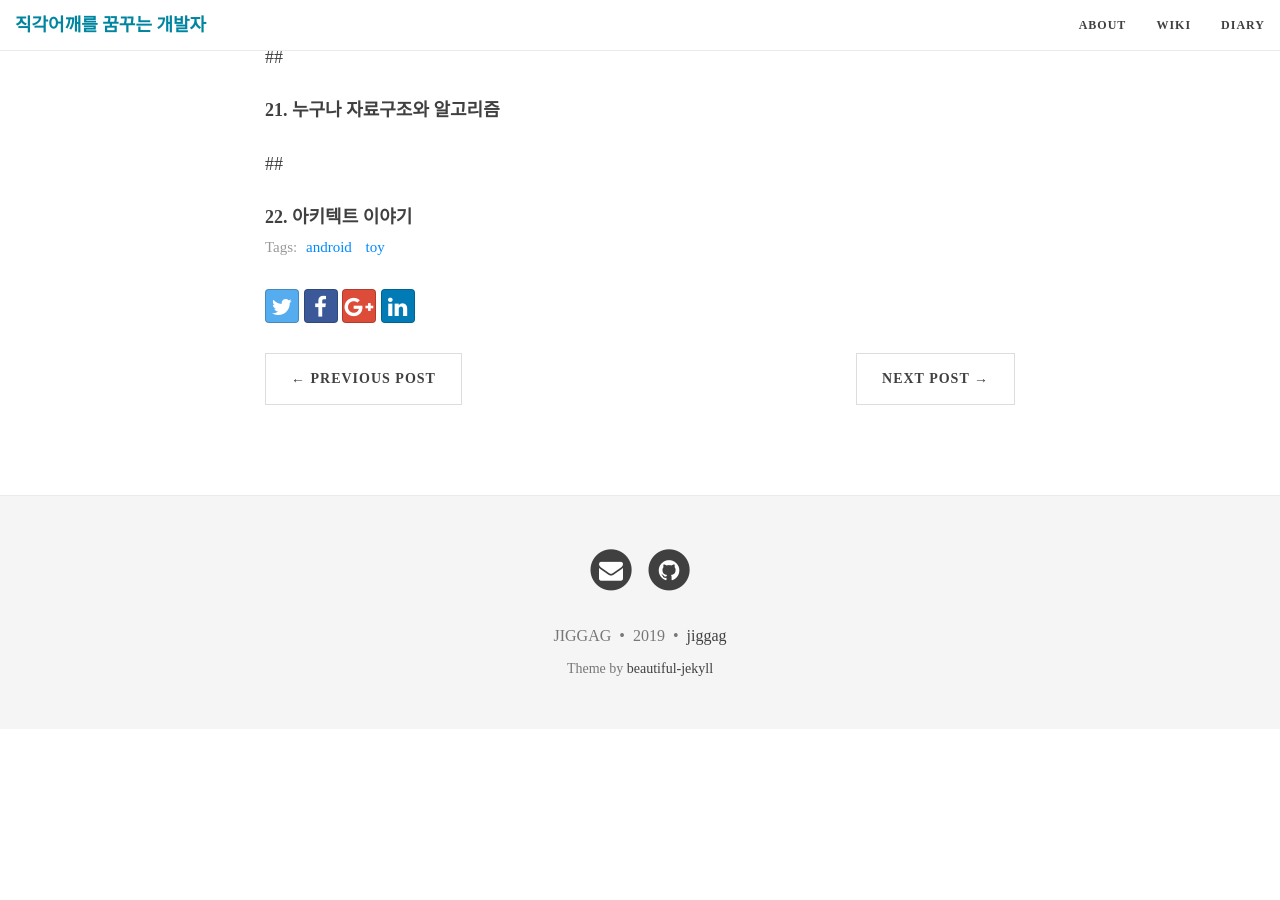
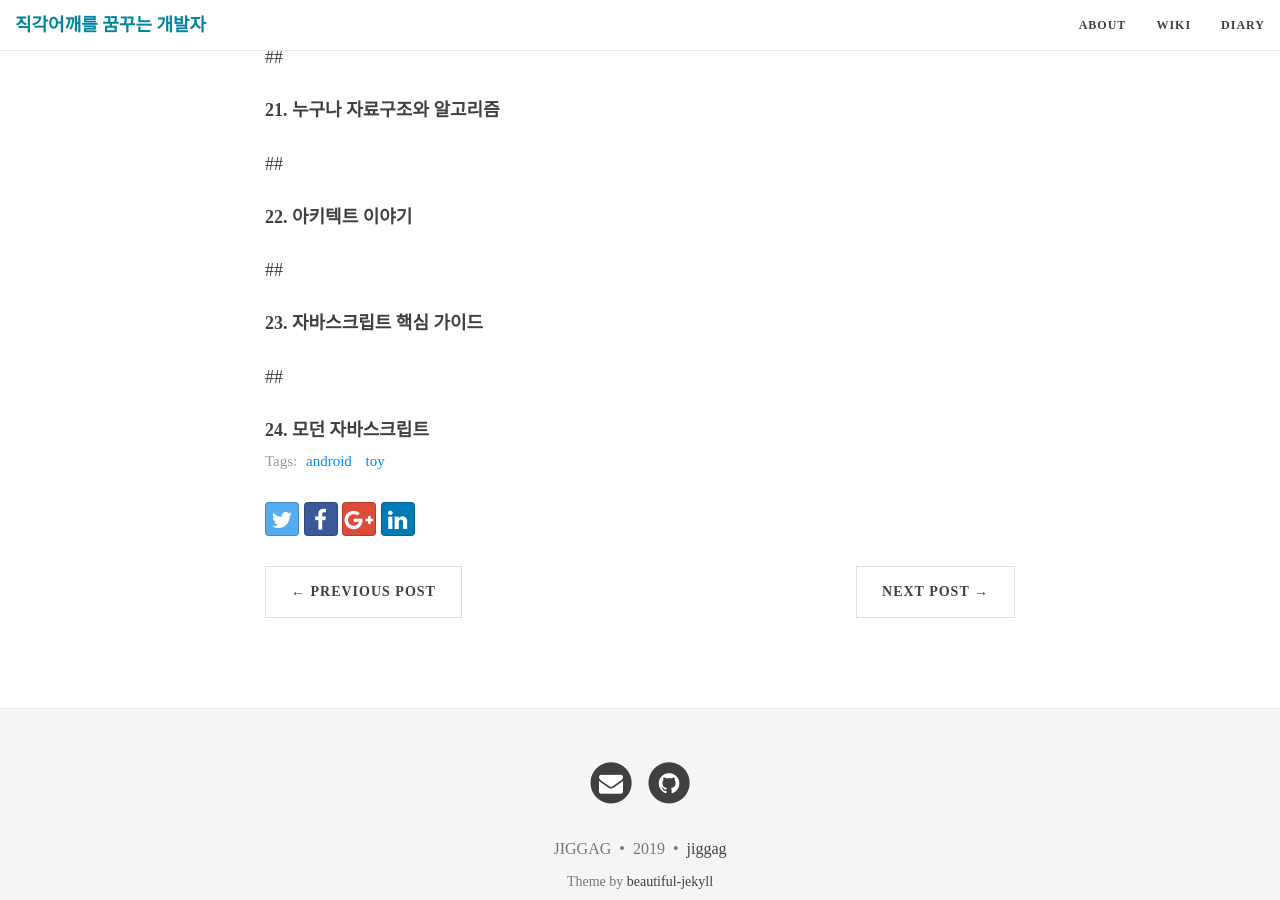
Before and after one commit to jiggag/jiggag.github.io, a Jekyll site: the page built from _posts/2018-12/2018-12-31-2019-reading.md, in a window 1280 px wide and 900 px high, scrolled down 3564 px. Built offline with Jekyll 4.4.1, drawn with Linux system fonts in a browser that asks for light colours; nearby versions of some CDN libraries; comment, search, counter and statistics services are not loaded; before the commit the page ends 4293 px from its top, so only the background shows below that.

Commit message:
Update 2018-12-31-2019-reading.md

```diff
--- a/_posts/2018-12/2018-12-31-2019-reading.md
+++ b/_posts/2018-12/2018-12-31-2019-reading.md
@@ -122,3 +122,7 @@ tags : [android,toy]
 #### 21. 누구나 자료구조와 알고리즘
 ##
 #### 22. 아키텍트 이야기
+##
+#### 23. 자바스크립트 핵심 가이드
+##
+#### 24. 모던 자바스크립트
```
